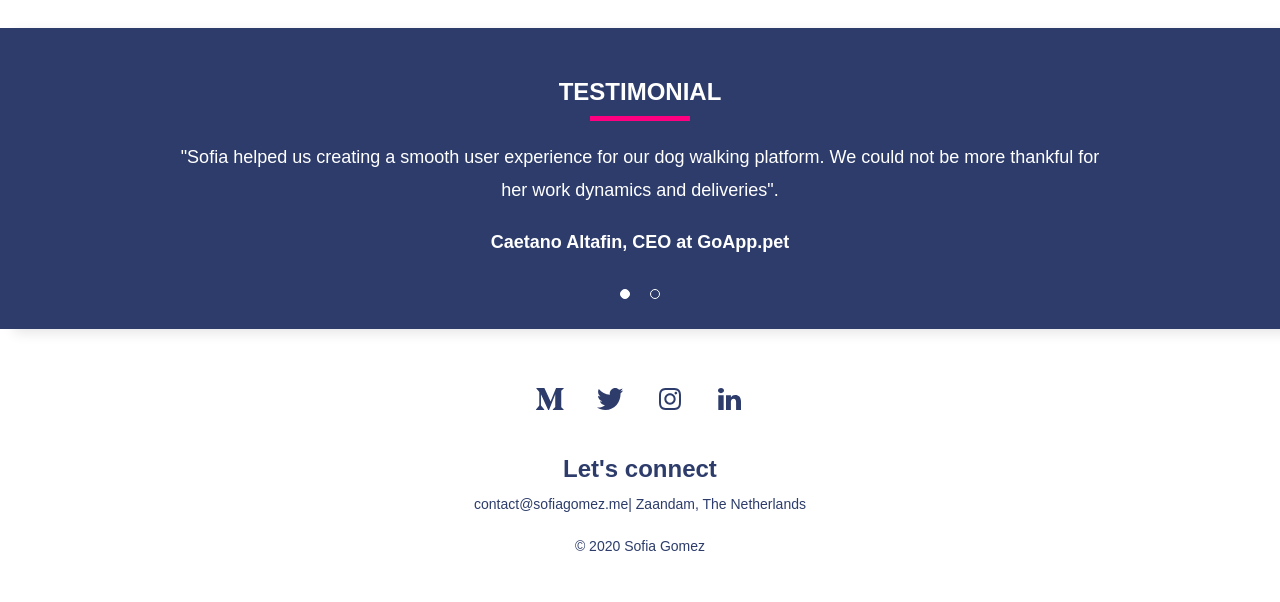
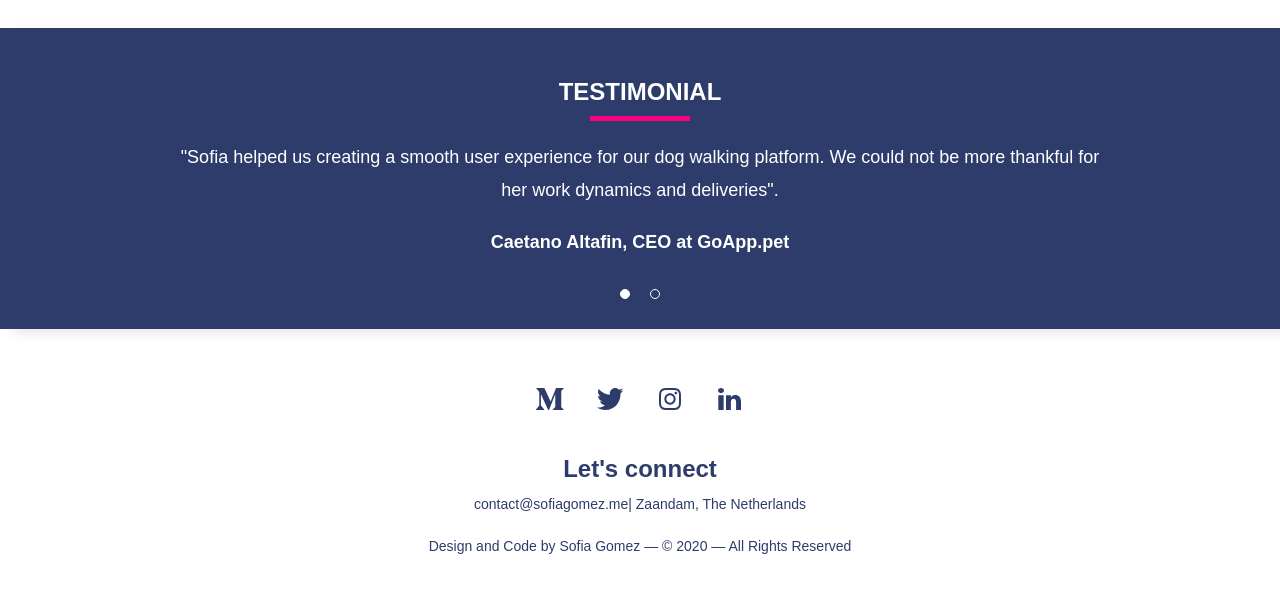
Before and after one commit to sofis123/portfolio, a website: page index.html in a window 1280 px wide. Shown: the part 1360-1962 px from the top of the page. Drawn offline with Linux system fonts and the light colour scheme.

Commit message:
copyrights

```diff
--- a/index.html
+++ b/index.html
@@ -164,7 +164,7 @@
         <a href="mailto:contact@sofiagomez.me">contact@sofiagomez.me</a>| Zaandam, The Netherlands</p>
 
 
-         <p class="copyright">© 2020 Sofia Gomez</p>
+         <p class="copyright">Design and Code by Sofia Gomez — © 2020 — All Rights Reserved</p>
       </div>
 
     </div>
```
